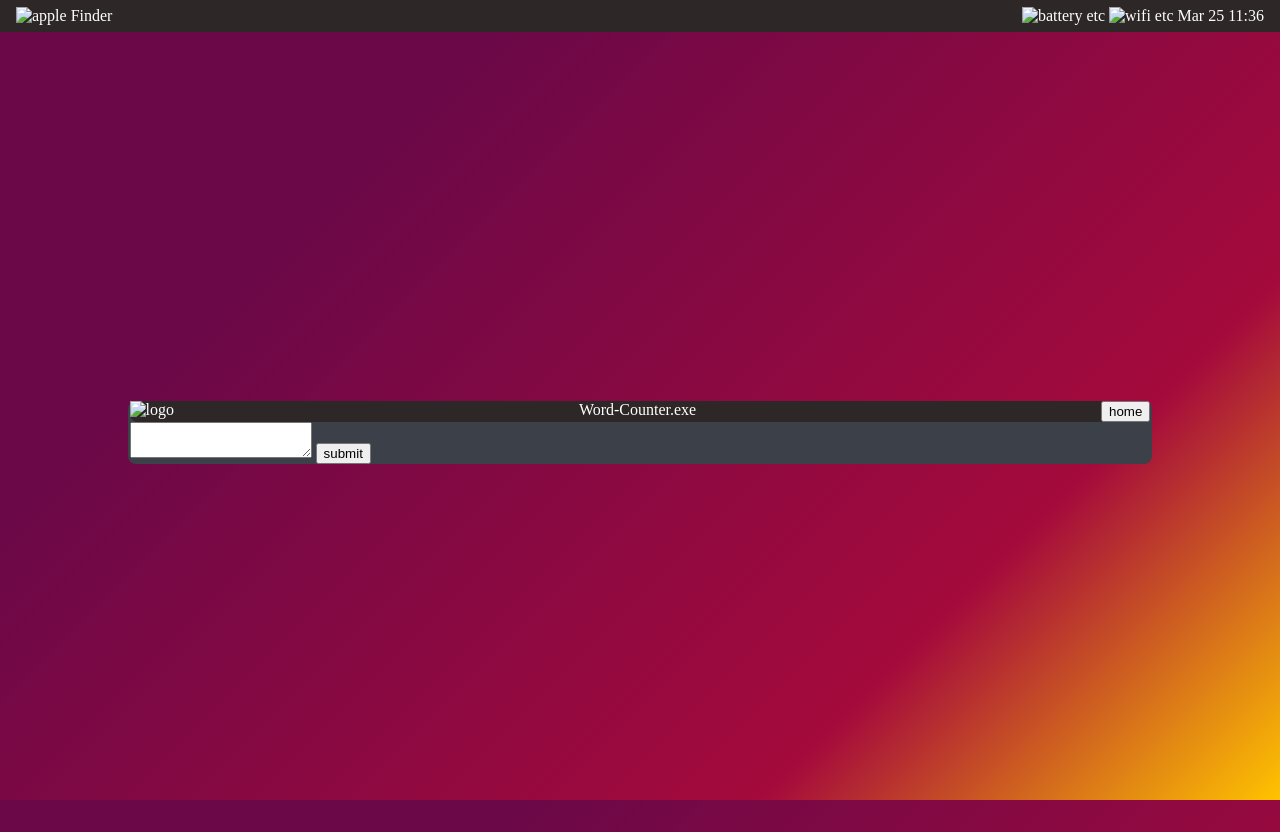
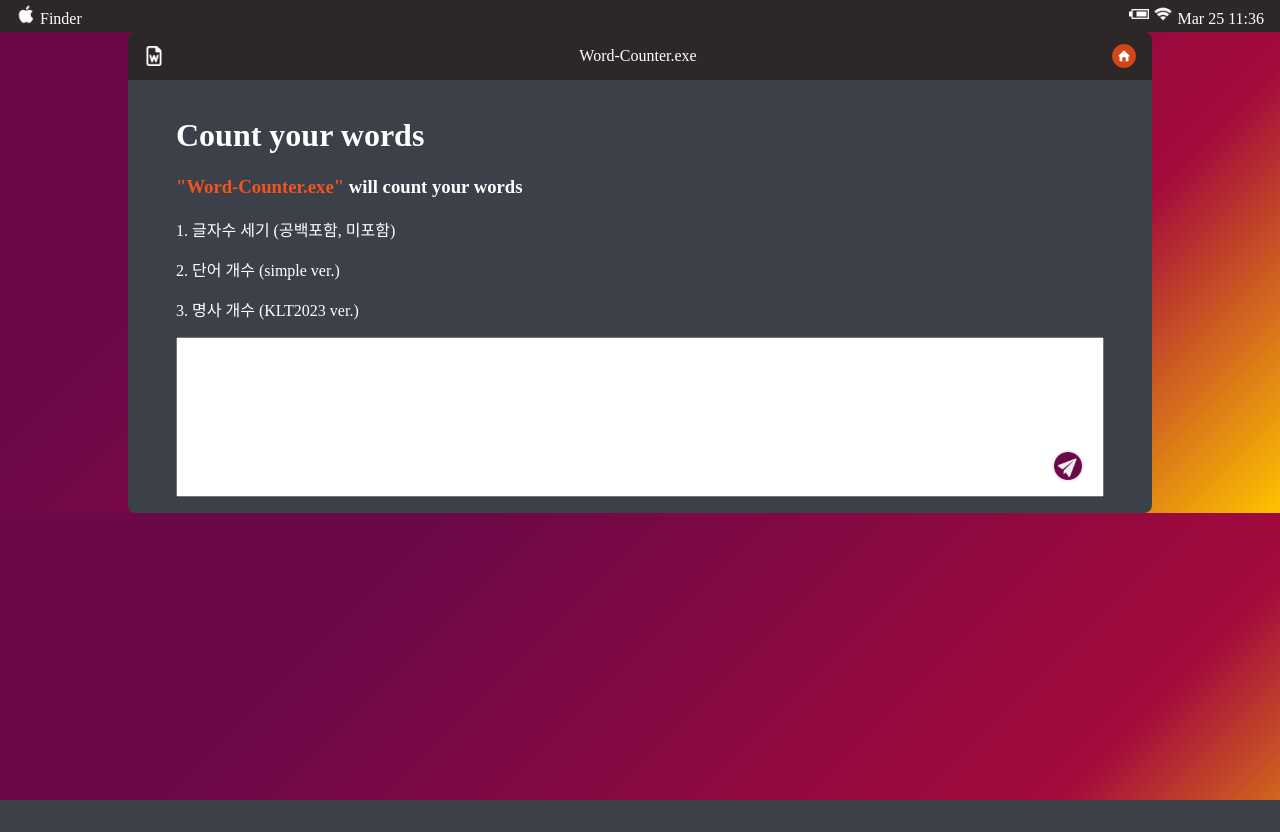
Before and after one commit to haram8009/wordcount, a Django app: page / in a window 1280 px wide. After the commit the page ends 800 px from the top, so only its background shows below. Run offline with Django 4.2, Linux system fonts and the light colour scheme.

Commit message:
ui 변경

```diff
--- a/main/templates/base.html
+++ b/main/templates/base.html
@@ -12,28 +12,31 @@
   <body>
     <div class="navbar">
       <div>
-        <img src="" alt="apple"/>
+        <img width="20rem" src="{% static '/images/apple_icon.png'%}" alt="apple"/>
         <span>Finder</span>
       </div>
       <div>
-        <img src="" alt="battery etc">
-        <img src="" alt="wifi etc">
+        <img width="20rem" src="{% static '/images/battery_icon.png'%}" alt="battery">
+        <img width="20rem" src="{% static '/images/wifi_icon.png'%}" alt="wifi">
         <span class="clock"></span>
       </div>
     </div>
 
     <div class="container">
-      <div class="contents">
+      <div class="app-container">
         <div class="header">
-          <img src="" alt="logo"/>
+          <img width="20rem" src="{% static '/images/word_icon.png'%}" alt="logo"/>
           <span>Word-Counter.exe</span>
-          <button>home</button>
+          <a href="{% url 'home' %}">
+            <button id="header-home-btn"></button>
+          </a>
         </div>
         {% block content %}{% endblock %}
       </div>
     </div>
 
-    <script type="text/javascript" src="{% static '/js/clock.js'%}"></script>
+    <script type=" text/javascript" src=" {% static '/js/clock.js'%} "></script>
+    {% block scrips %}{% endblock scrips %}
   </body>
 
 </html>
--- a/main/templates/home.html
+++ b/main/templates/home.html
@@ -1,13 +1,24 @@
 {% extends 'base.html' %}
+{% load static %}
 
-{% block content  %}
-<form action={% url 'result' %} method='GET'>
-  <textarea name='text'></textarea>
-  <button type='submit'>submit</button>
-</form>
-{% endblock  %}
+{% block content %}
+  <div class="contents">
+    <form action={% url 'result' %} method='GET'>
+      <div class="form-box">
+        <div class="description">
+          <h1>Count your words</h1>
+          <h3>
+            <strong class="color_orange">"Word-Counter.exe"</strong>
+            will count your words
+          </h3>
+          <p>1. 글자수 세기 (공백포함, 미포함)</p>
+          <p>2. 단어 개수 (simple ver.)</p>
+          <p>3. 명사 개수 (KLT2023 ver.)</p>
+        </div>
+        <textarea name='text' id="target-textarea"></textarea>
+        <button type='submit' id="submit-btn"></button>
+      </div>
+    </form>
+  </div>
 
-{% comment %} #signup.html에 적용될 js파일 경로 끼워넣기
-{% block js %}
-<script  type="text/javascript" src="{% static '/js/signup.js' %}"></script>
-{% endblock %} {% endcomment %}
+{% endblock %}
--- a/static/css/style.css
+++ b/static/css/style.css
@@ -6,17 +6,19 @@ body {
 }
 html {
   /* 스크롤되는 문제 해결 */
-  height: 100vh;
-  height: -webkit-fill-available;
-  height: fill-available;
+  /* height: 100vh; */
+  /* height: -webkit-fill-available;
+  height: fill-available; */
   background-image: linear-gradient(
     135deg,
     #6b0848 25%,
     #a40a3c 75%,
     #ffc300 100%
   );
+  min-width: 400px;
 }
 body {
+  /* 스크롤 문제 재발 */
   height: 100%;
 }
 .navbar {
@@ -36,22 +38,102 @@ body {
   height: 100%;
   justify-content: center;
   align-items: center;
+  box-sizing: border-box;
 }
-.contents {
+.app-container {
   display: flex;
   width: 80%;
-  padding: 0 0.1rem;
+  /* height: 30rem; */
   color: #fff;
+  flex-direction: column;
   box-sizing: border-box;
-  flex-direction: column;
   background-color: #3c4048;
   border-radius: 0.5rem;
+  justify-content: center;
 }
 .header {
   display: flex;
   width: 100%;
+  height: 3rem;
+  padding: 0 1rem;
+  box-sizing: border-box;
+  align-items: center;
   justify-content: space-between;
   background-color: #2d2727;
   /* border-bottom: 0.1rem solid #3c4048; */
-  border-radius: 0.5rem;
+  border-top-right-radius: 0.5rem;
+  border-top-left-radius: 0.5rem;
 }
+#header-home-btn {
+  display: block;
+  width: 24px;
+  height: 24px;
+  border: none;
+  background: url("/static/images/home_icon.png");
+  background-color: transparent;
+  background-size: cover;
+  cursor: pointer;
+}
+
+.contents {
+  width: 100%;
+  height: 100%;
+  padding: 1rem 3rem;
+  box-sizing: border-box;
+}
+
+.description {
+  box-sizing: border-box;
+  /* padding: 5rem 0; */
+}
+form {
+  height: 100%;
+}
+
+.form-box {
+  display: flex;
+  position: relative;
+  width: 100%;
+  height: 100%;
+  flex-direction: column;
+  justify-content: space-between;
+  box-sizing: border-box;
+}
+
+#target-textarea {
+  width: 100%;
+  height: 10rem;
+  box-sizing: border-box;
+  resize: none;
+}
+
+#submit-btn {
+  position: absolute;
+  right: 20px;
+  bottom: 15px;
+  width: 2rem;
+  height: 2rem;
+  border: none;
+  background-image: url("/static/images/chat_submit_icon.png");
+  background-size: cover;
+  border-radius: 50%;
+  cursor: pointer;
+}
+.color_orange {
+  color: #f2541f;
+}
+#result_summary {
+  display: grid;
+  grid-template-columns: 1fr 1fr;
+  grid-template-rows: 1fr 1fr 1fr;
+}
+#detail {
+  width: 100%;
+  height: 20rem;
+  display: grid;
+  grid-template-columns: 1fr 1fr;
+}
+.result {
+  height: 100%;
+  overflow: scroll;
+}
--- a/static/js/clock.js
+++ b/static/js/clock.js
@@ -3,6 +3,8 @@ console.log("clock.js");
 var clock = document.querySelector(".clock");
 
 const getTime = () => {
+  console.log("getTime");
+
   const time = new Date();
   const months = [
     "Jan",
--- /dev/null
+++ b/static/js/home.js
@@ -0,0 +1,6 @@
+var txtArea = $("#target-textarea");
+if (txtArea) {
+  txtArea.each(function () {
+    $(this).height(this.scrollHeight);
+  });
+}
```
Also changed, not shown: main/templates/result.html (+36 -11 lines), static/images/apple_icon.png (added), static/images/battery_icon.png (added), static/images/chat_submit_icon.png (added), static/images/home_icon.png (added), static/images/wifi_icon.png (added), static/images/word_icon.png (added), 6 other files.
